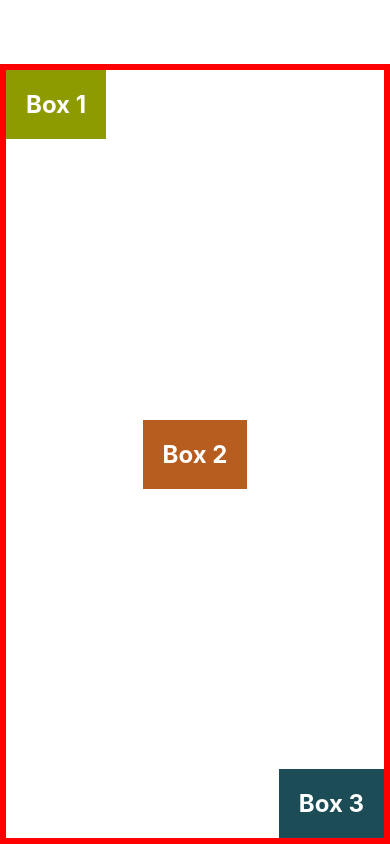
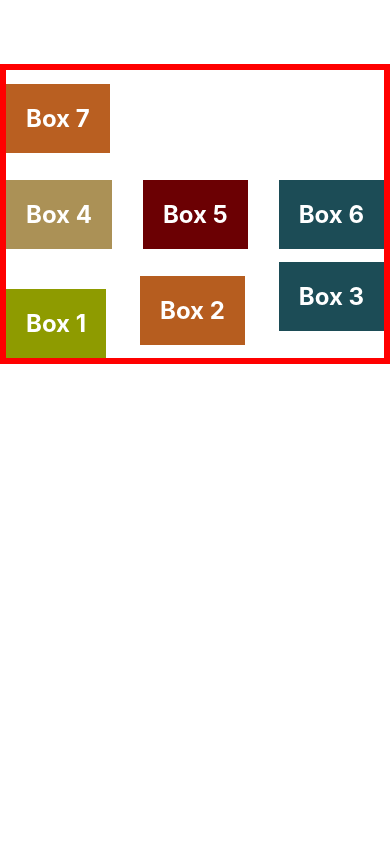
Before and after one commit to hAI-FA001/React-Native--Learn, a React Native app in the folder Layout/: screen / in a window 390 px wide. Built offline with nearby package versions, Linux system fonts and the light colour scheme.

Commit message:
flexWrap + wrap-reverse

```diff
--- a/Layout/App.js
+++ b/Layout/App.js
@@ -16,11 +16,11 @@
       <Box style={{ backgroundColor: '#1c4c56', alignSelf: 'flex-end' }}>
         Box 3
       </Box>
-      {/* <Box style={{ backgroundColor: '#ab9156' }}>Box 4</Box> */}
+      <Box style={{ backgroundColor: '#ab9156' }}>Box 4</Box>
       {/* rest of boxes overflow */}
-      {/* <Box style={{ backgroundColor: '#6b0003' }}>Box 5</Box>
+      <Box style={{ backgroundColor: '#6b0003' }}>Box 5</Box>
       <Box style={{ backgroundColor: '#1c4c56' }}>Box 6</Box>
-      <Box style={{ backgroundColor: '#b95f21' }}>Box 7</Box> */}
+      <Box style={{ backgroundColor: '#b95f21' }}>Box 7</Box>
     </View>
   )
 }
@@ -31,9 +31,12 @@
     borderWidth: 6,
     borderColor: 'red',
 
-    flex: 1, // border shows it takes up all space rather than only space occupied by children
-    flexDirection: 'column',
+    height: 300,
+
+    // flex: 1, // border shows it takes up all space rather than only space occupied by children
+    flexDirection: 'row',
     justifyContent: 'space-between',
-    alignItems: 'stretch', // content/text will be aligned on same baseline
+    alignItems: 'center',
+    flexWrap: 'wrap-reverse',
   },
 })
```
